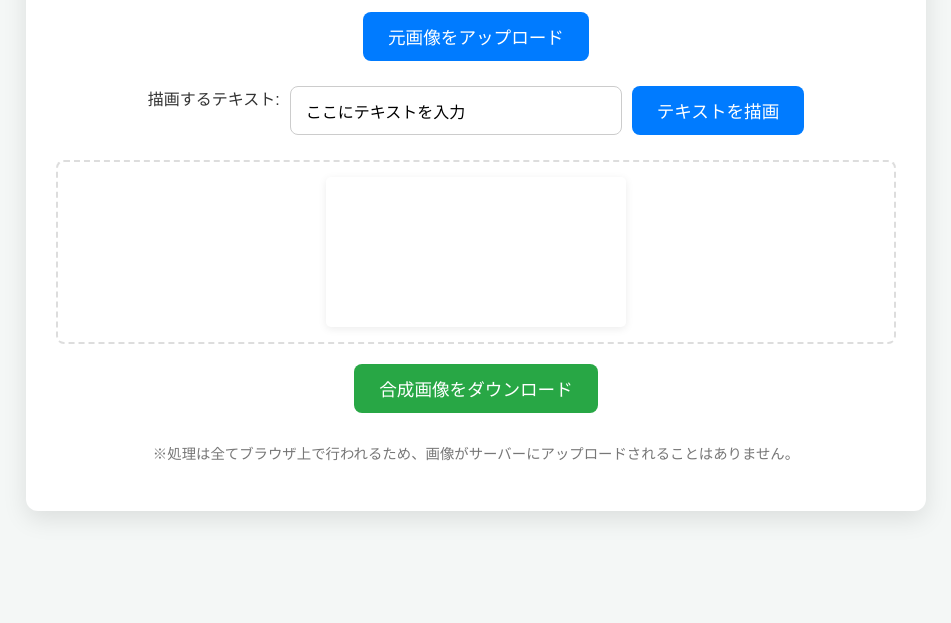
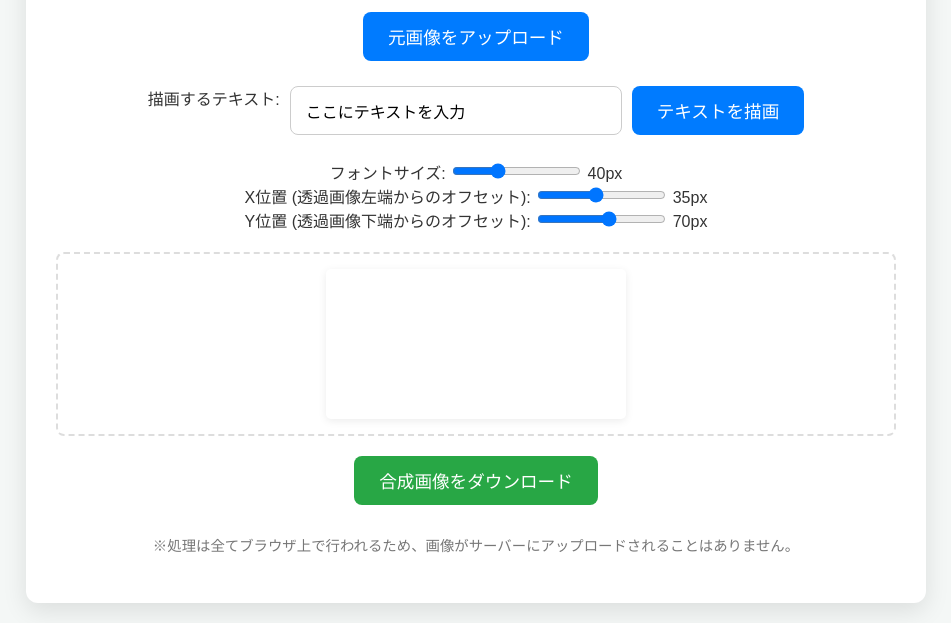
Before and after one commit to matsugematsuge/aori-tool, a plain HTML site: page index.html in a window 1280 px wide. Shown: the part 196-819 px from the top of the page, without its empty margins (164-1115 px from the left). Drawn offline with Linux system fonts and the light colour scheme.

Commit message:
Update index.html

```diff
--- a/index.html
+++ b/index.html
@@ -25,6 +25,26 @@
             <button id="drawTextButton" class="button">テキストを描画</button>
         </div>
 
+        <div class="text-control-section">
+            <div class="control-group">
+                <label for="fontSizeSlider">フォントサイズ:</label>
+                <input type="range" id="fontSizeSlider" min="10" max="100" value="40">
+                <span id="currentFontSize">40px</span>
+            </div>
+
+            <div class="control-group">
+                <label for="posXSlider">X位置 (透過画像左端からのオフセット):</label>
+                <input type="range" id="posXSlider" min="-100" max="200" value="35">
+                <span id="currentPosX">35px</span>
+            </div>
+
+            <div class="control-group">
+                <label for="posYSlider">Y位置 (透過画像下端からのオフセット):</label>
+                <input type="range" id="posYSlider" min="-100" max="200" value="70">
+                <span id="currentPosY">70px</span>
+            </div>
+        </div>
+
         <div class="canvas-area">
             <canvas id="imageCanvas"></canvas>
             <p id="message" class="hidden">画像を読み込み中です...</p>
```
